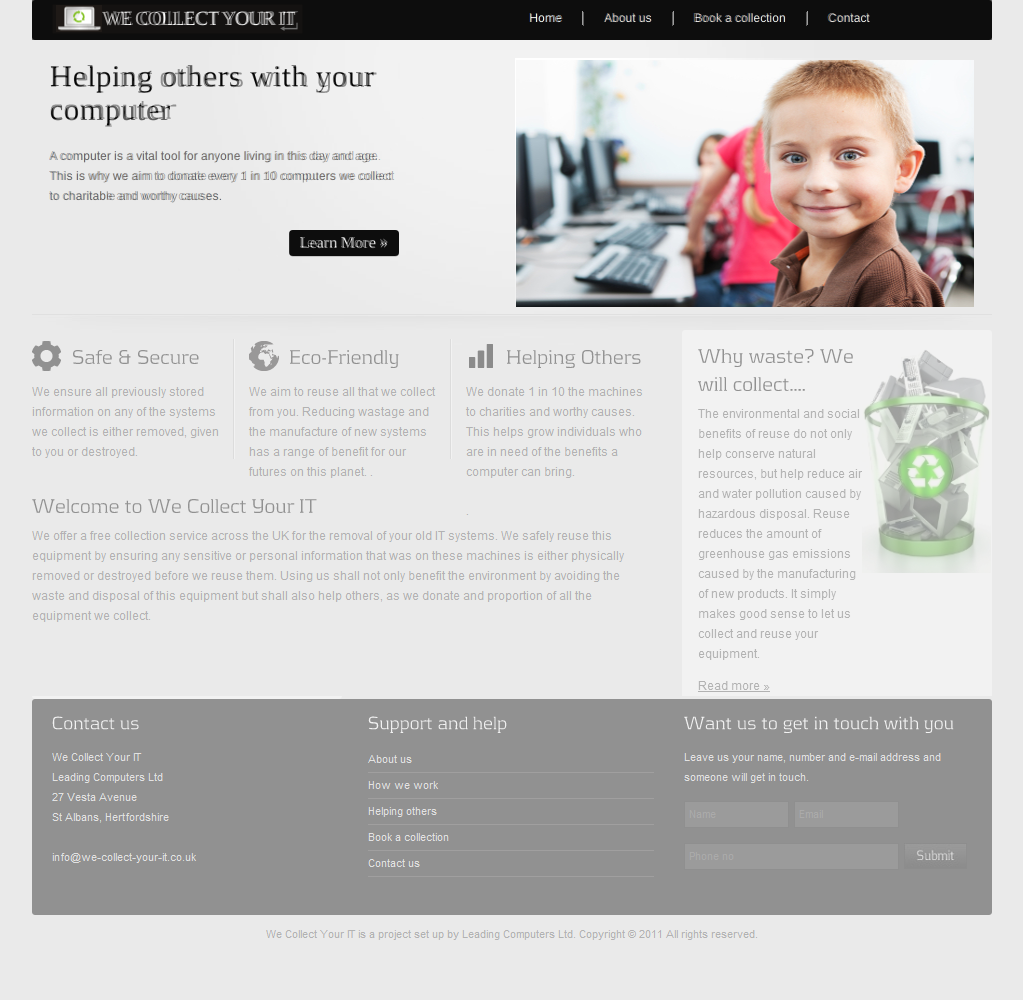
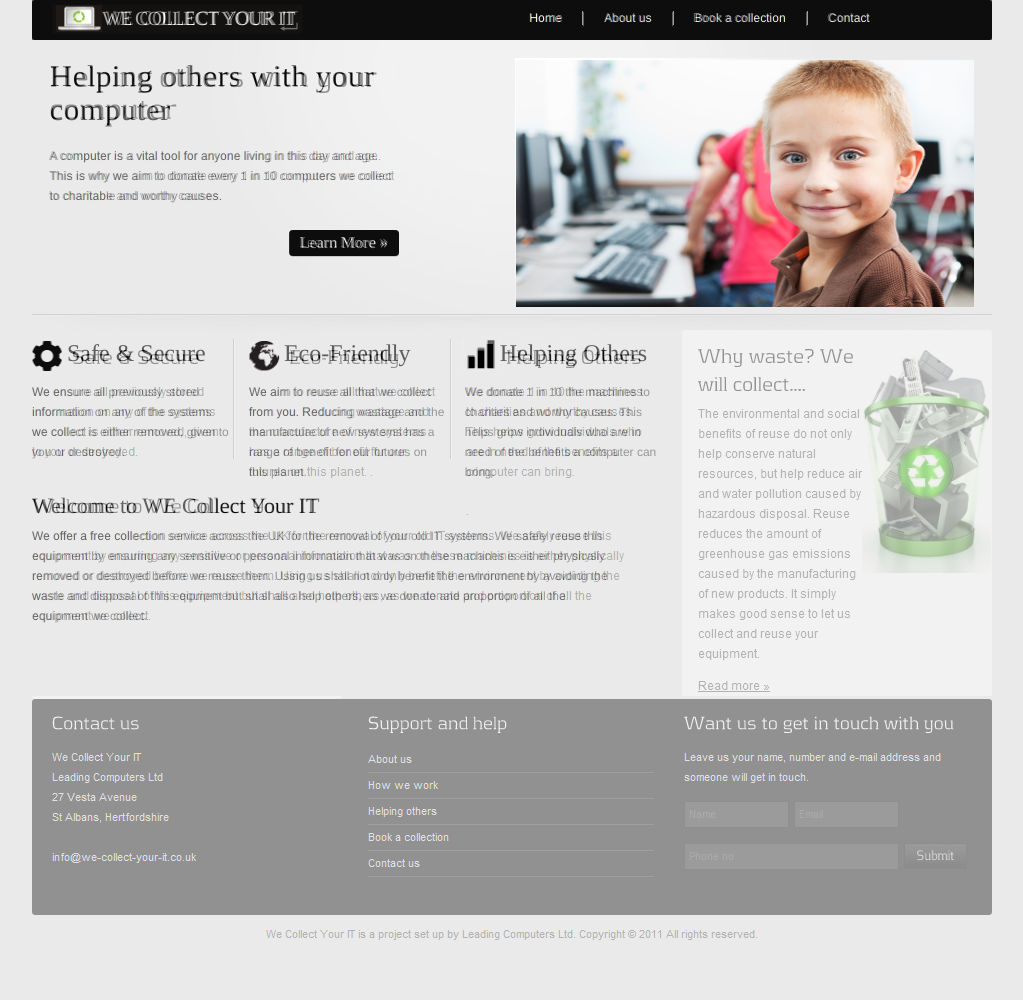
Before and after one commit to Hollyw00d/codingDojoSmallProjects, a PHP site: page / in a window 1280 px wide. Shown: the whole page, without its empty margins (128-1151 px from the left). Before the commit the page ends 940 px from the top, so only its background shows below. Run offline with PHP 8.4, Linux system fonts and the light colour scheme.

Commit message:
left callouts div done

```diff
--- a/zzz_coding-dojo-belt-tests/yellow-belt-css-html/css/styles.css
+++ b/zzz_coding-dojo-belt-tests/yellow-belt-css-html/css/styles.css
@@ -466,7 +466,8 @@ p {
 #wrapper {
     position: relative;
     width: 960px;
-    min-height: 953px;
+    /*min-height: 953px;*/
+    min-height: 1000px;
     overflow: auto;
     margin: 0 auto;
 }
@@ -606,3 +607,71 @@ p {
     #right-main img {
         padding: 18px 0 0 39px;
     }
+
+
+/****** Callouts ******/
+#callouts {
+    width: 100%;
+    min-height: 380px;
+    border: 1px solid #d2d2d2;
+    border-width: 1px 0 0 0;
+    margin: 3px 0 0;
+}
+
+    #left-callouts {
+        width: 640px;
+        display: inline-block;
+        min-height: 370px;
+    }
+
+    .callout {
+        width: 197px;
+        height: 150px;
+        overflow: hidden;
+        display: inline-block;
+        padding: 24px 0 0 0;
+    }
+
+        .callout p {
+            margin: 0 0 0 3px;
+            padding: 10px 0 0 0;
+        }
+
+        .callout h2 {
+            font-size: 24px;
+        }
+
+            .callout img {
+                vertical-align: middle;
+            }
+
+    #callout1 {
+        margin: 0 0 0 -3px;
+        width: 200px;
+    }
+
+    #callout2 {
+        margin: 0 0 0 7px;
+        width: 200px;
+    }
+
+    #callout3 {
+        margin: 0 0 0 6px;
+    }
+
+    .callout-divider {
+             width: 1px;
+             height: 120px;
+             background: #d2d2d2;
+             display: inline-block;
+            margin: 0 0 30px;
+         }
+
+    #callout-description {
+        font-size: 22px;
+    }
+
+    #callout-para {
+        width: 580px;
+        margin: 7px 0 0;
+    }
--- a/zzz_coding-dojo-belt-tests/yellow-belt-css-html/index.html
+++ b/zzz_coding-dojo-belt-tests/yellow-belt-css-html/index.html
@@ -56,6 +56,23 @@
 
         </div>
 
+    </div>
+
+    <div id="callouts">
+
+        <div id="left-callouts">
+            <div id="callout1" class="callout"><h2><img src="images/icon2.png" width="38" height="33" alt="safe and secure icon"/>Safe &amp; Secure</h2><p>We ensure all previously stored information on any of the systems we collect is either removed, given to you or destroyed.</p></div>
+            <div class="callout-divider"></div>
+            <div id="callout2" class="callout"><h2><img src="images/icon3.png" width="38" height="33" alt="eco-friendly icon"/>Eco-Friendly</h2><p>We aim to reuse all that we collect from you. Reducing wastage and the manufacture of new systems has a range of benefit for our futures on this planet.</p></div>
+            <div class="callout-divider"></div>
+            <div id="callout3" class="callout"><h2><img src="images/icon4.png" width="38" height="33" alt="helping others icons"/>Helping Others</h2><p>We donate 1 in 10 the machines to charities and worthy causes. This helps grow individuals who are in need of the benefits a computer can bring.</p></div>
+
+            <h2 id="callout-description">Welcome to WE Collect Your IT</h2>
+
+            <p id="callout-para">We offer a free collection service across the UK for the removal of your old IT systems. We safely reuse this equipment by ensuring any sensitive or personal information that was on these machines is either physically removed or destroyed before we reuse them. Using us shall not only benefit the environment by avoiding the waste and disposal of this eqipment but shall also help others, as we donate and proportion of all the equipment we collect.</p>
+
+        </div>
+
 
     </div>
 
```
